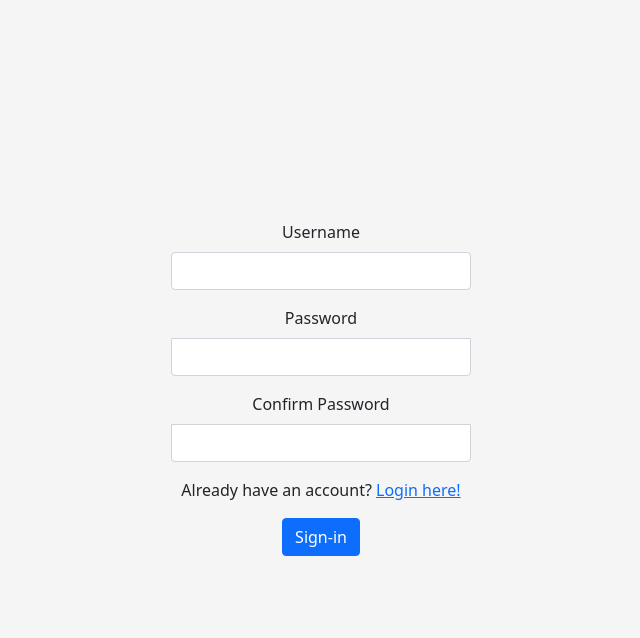
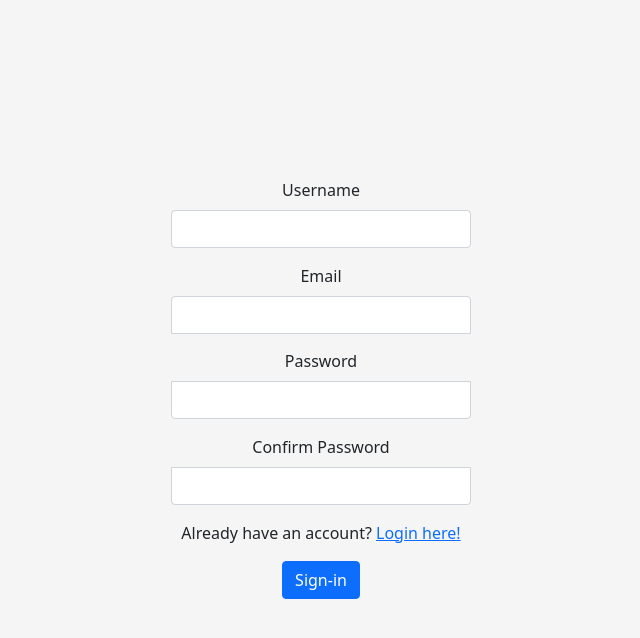
Before and after one commit to Malekpour99/my_site, a Django app: page /accounts/signin in a window 1280 px wide. Shown: the top 638 px of the page, without its empty margins (319-959 px from the left). Run offline with Django 4.2, Linux system fonts and the light colour scheme; some libraries are stand-ins or nearby versions.

Commit message:
sign-in template - email field + messages
Added email field to the user creation form and also included a messages section above our form in order to inform user about the errors

```diff
--- a/templates/accounts/sign-in.html
+++ b/templates/accounts/sign-in.html
@@ -27,6 +27,14 @@
   </head>
   <body class="text-center">
     <main class="form-signin">
+      {% if messages %}
+            {% for message in messages %}
+                <div
+                class="alert {% if message.tags == 'error' %} alert-danger {% elif message.tags %} alert-{{ message.tags }}{% endif %}">
+                {{ message|safe }}
+                </div>
+            {% endfor %}
+      {% endif %}
       <form method="post" action="{% url 'accounts:signin' %}">
         {% csrf_token %}
         <!-- Username input -->
@@ -36,6 +44,17 @@
             type="text"
             id="username"
             name="username"
+            class="form-control"
+          />
+        </div>
+
+        <!-- Email input -->
+        <div class="form-outline mb-3">
+          <label class="form-label" for="email">Email</label>
+          <input
+            type="email"
+            id="email"
+            name="email"
             class="form-control"
           />
         </div>
```
